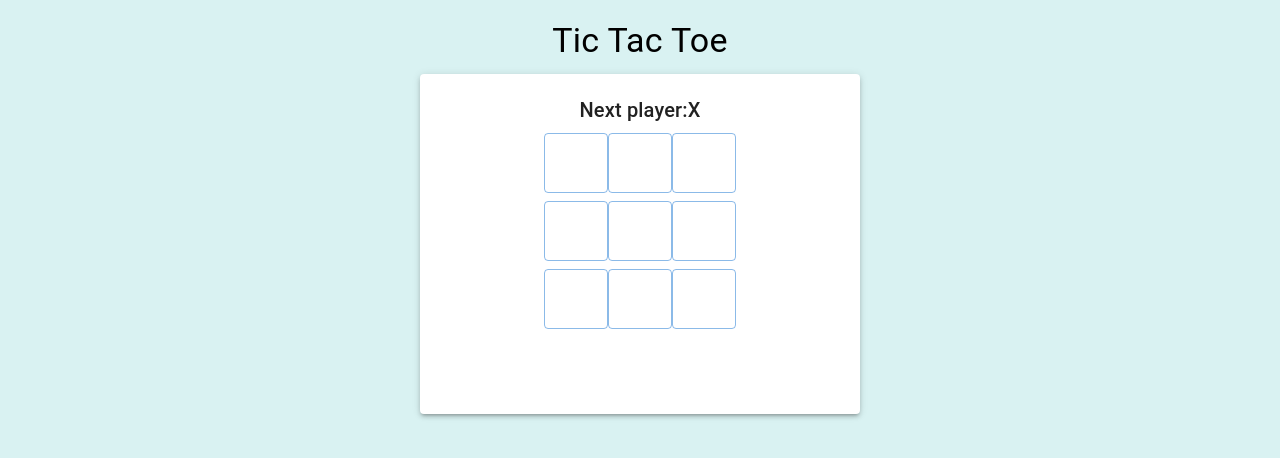
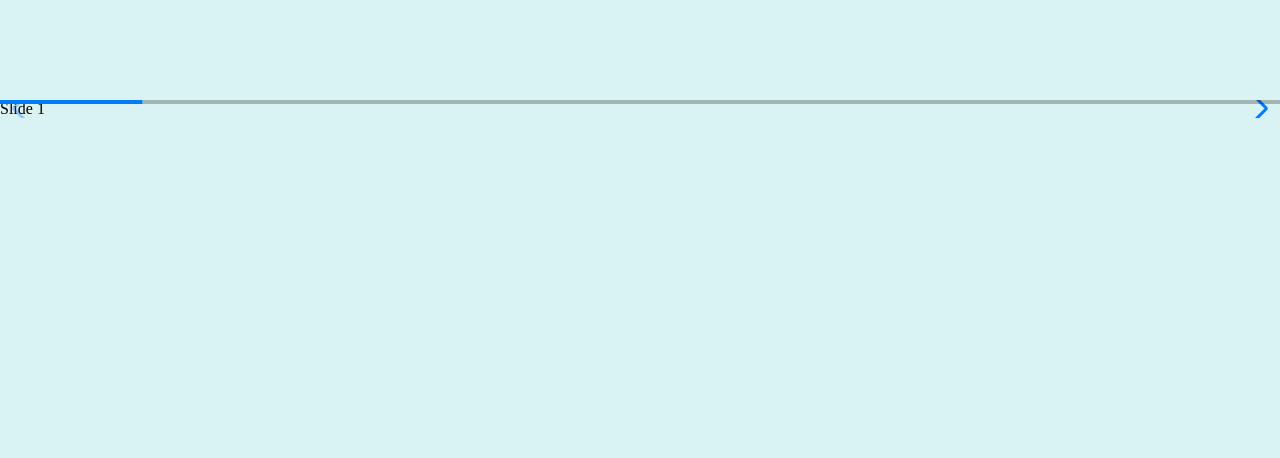
Before and after one commit to Ujala-355/Advance_react, a React (Create React App) app: page / in a window 1280 px wide. Shown: the top 458 px of the page. Built offline with nearby package versions, Linux system fonts and the light colour scheme.

Commit message:
use Swiper create slider

```diff
--- a/package.json
+++ b/package.json
@@ -20,6 +20,7 @@
     "react-scripts": "^5.0.1",
     "react-tooltip": "^5.23.0",
     "reactstrap": "^9.2.0",
+    "swiper": "^10.0.0",
     "web-vitals": "^2.1.4"
   },
   "scripts": {
--- a/src/App.css
+++ b/src/App.css
@@ -1,4 +1,4 @@
-.App {
+/* .App {
   text-align: center;
 }
 
@@ -35,4 +35,46 @@
   to {
     transform: rotate(360deg);
   }
+} */
+
+
+#app {
+  height: 100%;
 }
+html,
+body {
+  position: relative;
+  height: 100%;
+}
+
+body {
+  background: #eee;
+  font-family: Helvetica Neue, Helvetica, Arial, sans-serif;
+  font-size: 14px;
+  color: #000;
+  margin: 0;
+  padding: 0;
+}
+
+.swiper {
+  width: 100%;
+  height: 100%;
+}
+
+.swiper-slide {
+  text-align: center;
+  font-size: 18px;
+  background: #fff;
+
+  /* Center slide text vertically */
+  display: flex;
+  justify-content: center;
+  align-items: center;
+}
+
+.swiper-slide img {
+  display: block;
+  width: 100%;
+  height: 100%;
+  object-fit: cover;
+}
--- a/src/App.js
+++ b/src/App.js
@@ -41,16 +41,27 @@
 // }
 // export default App;
 
+// import React from "react";
+// // import LetterTiles from "./someProject/letterTiles"
+// import  TicTacToe from "./someProject/TicTacToe"
+
+// const App=()=>{
+//   return(
+//     <>
+//         <TicTacToe/>
+//         {/* <LetterTiles/> */}
+//     </>
+//   )
+// }
+// export default App;
+
 import React from "react";
-// import LetterTiles from "./someProject/letterTiles"
-import  TicTacToe from "./someProject/TicTacToe"
-
+import Slider from './Slider';
 const App=()=>{
-  return(
-    <>
-        <TicTacToe/>
-        {/* <LetterTiles/> */}
-    </>
-  )
+    return(
+        <>
+            <Slider/>
+        </>
+    )
 }
 export default App;
--- /dev/null
+++ b/src/Slider.js
@@ -0,0 +1,33 @@
+import React, { useRef, useState } from 'react';
+import { Swiper, SwiperSlide } from 'swiper/react';
+
+import 'swiper/css';
+import 'swiper/css/pagination';
+import 'swiper/css/navigation';
+import { Pagination, Navigation } from 'swiper/modules';
+
+export default function Slider() {
+  return (
+    <>
+      <Swiper
+        pagination={{
+          type: 'progressbar',
+        }}
+        navigation={true}
+        modules={[Pagination, Navigation]}
+        className="mySwiper"
+        style={{marginTop:"100px"}}
+      >
+        <SwiperSlide>Slide 1</SwiperSlide>
+        <SwiperSlide>Slide 2</SwiperSlide>
+        <SwiperSlide>Slide 3</SwiperSlide>
+        <SwiperSlide>Slide 4</SwiperSlide>
+        <SwiperSlide>Slide 5</SwiperSlide>
+        <SwiperSlide>Slide 6</SwiperSlide>
+        <SwiperSlide>Slide 7</SwiperSlide>
+        <SwiperSlide>Slide 8</SwiperSlide>
+        <SwiperSlide>Slide 9</SwiperSlide>
+      </Swiper>
+    </>
+  );
+}
```
Also changed, not shown: 1 other file (tests, documents, lock files or other folders).
